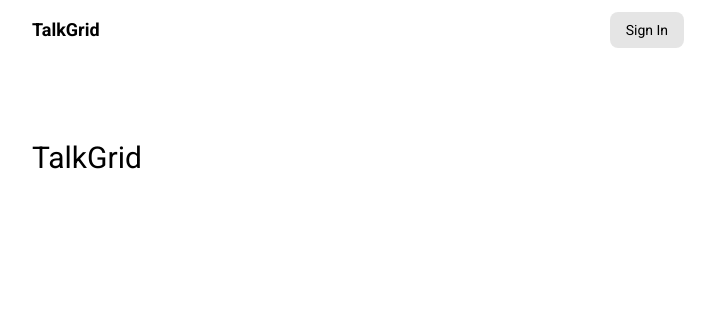
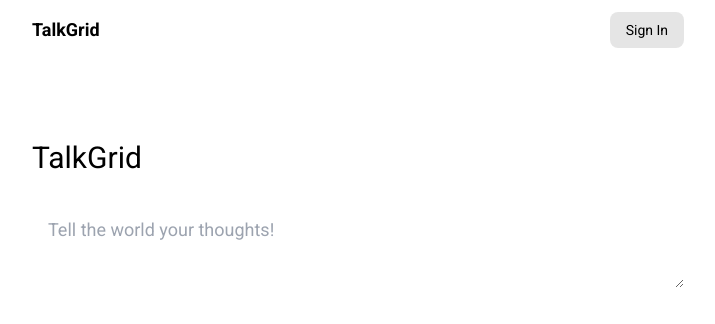
Before and after one commit to malikkotb/talkgrid, a Next.js app: page / in a window 1280 px wide. Shown: the top 324 px of the page, without its empty margins (282-997 px from the left). Built offline with nearby package versions, Linux system fonts and the light colour scheme; no server answers.

Commit message:
login and logout, create a new post ui

```diff
--- a/app/layout.tsx
+++ b/app/layout.tsx
@@ -1,7 +1,7 @@
 import "./globals.css";
 import type { Metadata } from "next";
 import { Roboto } from "next/font/google";
-import Nav from "../components/Nav";
+import Nav from "../components/authentication/Nav";
 
 const roboto = Roboto({
   subsets: ["latin"],
--- a/app/page.tsx
+++ b/app/page.tsx
@@ -1,7 +1,12 @@
+"use client";
+import NewPost from "../components/NewPost";
 
 export default function Home() {
-  return <main>
-    {/* prisma lets you communicate with any type of database using only one syntax */}
-    <h1 className="text-3xl">TalkGrid</h1>
-  </main>;
+  return (
+    <main>
+      {/* prisma lets you communicate with any type of database using only one syntax */}
+      <h1 className="text-3xl">TalkGrid</h1>
+      <NewPost />
+    </main>
+  );
 }
--- /dev/null
+++ b/components/NewPost.tsx
@@ -0,0 +1,20 @@
+"use client";
+// add a new post
+import { useState } from "react";
+
+export default function NewPost() {
+  const [title, setTitle] = useState("");
+  return (
+    <form>
+      <div className="flex flex-col my-4">
+        <textarea
+          onChange={(event) => setTitle(event.target.value)}
+          name="title"
+          value={title}
+          placeholder="Tell the world your thoughts!"
+          className="p-4 text-lg rounded-md my-2"
+        ></textarea>
+      </div>
+    </form>
+  );
+}
--- a/components/Nav.tsx
+++ b/components/authentication/Nav.tsx
@@ -1,13 +1,14 @@
 import Link from "next/link";
 import Login from "./Login";
+import LoggedIn from "./LoggedIn";
 
-import { authOptions } from "../pages/api/auth/[...nextauth]"
+import { authOptions } from "../../pages/api/auth/[...nextauth]"
 import { getServerSession } from "next-auth/next";
 
 
 export default async function Nav() {
   const session = await getServerSession(authOptions)
-  console.log(session);
+  // console.log(session);
   return (
     <header className="relative top-0 z-50">
       <nav className="px-6 md:px-6 py-3 lg:max-w-[700px] mx-auto flex justify-between items-center gap-3">
@@ -17,7 +18,9 @@ export default async function Nav() {
           rendering a client component in here: Login.tsx */}
         </Link>
         <ul className="flex items-center gap-6">
-          <Login />
+          {/* only display <Login/> if there's no user currently signed up */}
+          {!session?.user && <Login />}
+          {session?.user && <h1><LoggedIn image={session.user?.image || ""} /></h1>}
         </ul>
       </nav>
     </header>
--- a/next.config.js
+++ b/next.config.js
@@ -1,4 +1,8 @@
 /** @type {import('next').NextConfig} */
-const nextConfig = {}
+const nextConfig = {
+    images: {
+        domains: ["lh3.googleusercontent.com", "avatars.githubusercontent.com"]
+    }
+}
 
 module.exports = nextConfig
```
Also changed, not shown: components/authentication/LoggedIn.tsx (added, +24 -0 lines), components/authentication/Login.tsx (renamed from components/Login.tsx).
